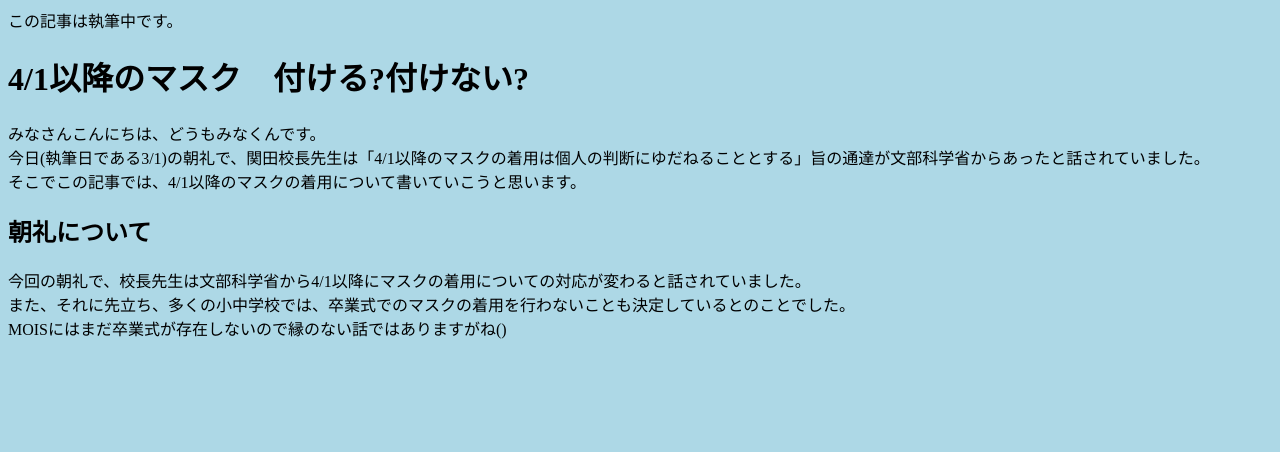
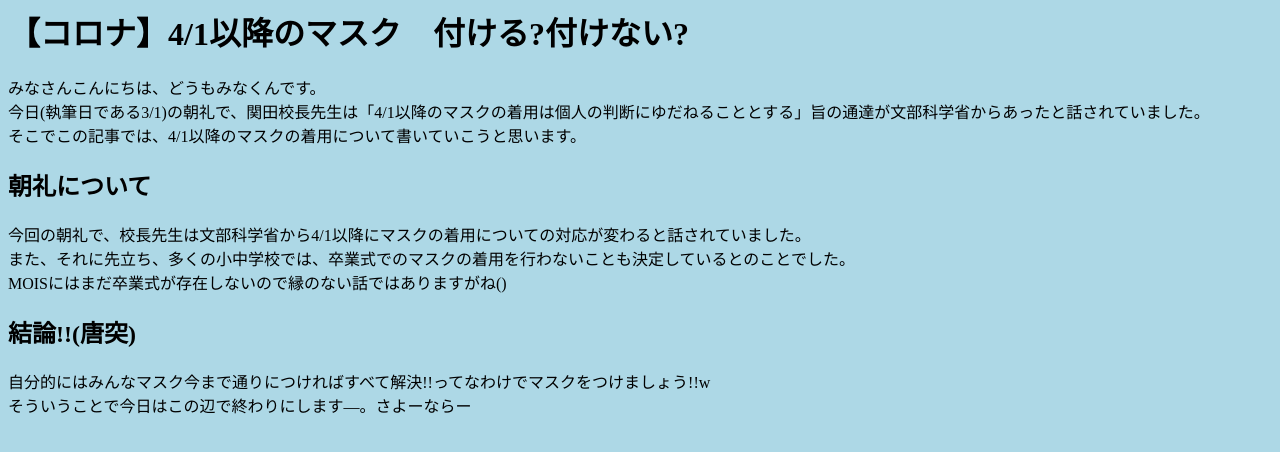
Before and after one commit to scsw0/mois, a plain HTML site: page pages/002/index.html in a window 1280 px wide. Drawn offline with Linux system fonts and the light colour scheme.

Commit message:
Update index.html

```diff
--- a/pages/002/index.html
+++ b/pages/002/index.html
@@ -3,11 +3,10 @@
   <html>
     <head>
       <meta charset="utf-8" />
-      <title>執筆中 - みなくんのMOIS生向けブログ</title>
+      <title>【コロナ】4/1以降のマスク　付ける?付けない? - みなくんのMOIS生向けブログ</title>
     </head>
     <body style="background: lightblue;">
-      この記事は執筆中です。
-      <h1>4/1以降のマスク　付ける?付けない?</h1>
+      <h1>【コロナ】4/1以降のマスク　付ける?付けない?</h1>
       みなさんこんにちは、どうもみなくんです。<br>
       今日(執筆日である3/1)の朝礼で、関田校長先生は「4/1以降のマスクの着用は個人の判断にゆだねることとする」旨の通達が文部科学省からあったと話されていました。<br>
       そこでこの記事では、4/1以降のマスクの着用について書いていこうと思います。<br>
@@ -15,5 +14,8 @@
       今回の朝礼で、校長先生は文部科学省から4/1以降にマスクの着用についての対応が変わると話されていました。<br>
       また、それに先立ち、多くの小中学校では、卒業式でのマスクの着用を行わないことも決定しているとのことでした。<br>
       MOISにはまだ卒業式が存在しないので縁のない話ではありますがね()<br>
+      <h2>結論!!(唐突)</h2>
+      自分的にはみんなマスク今まで通りにつければすべて解決!!ってなわけでマスクをつけましょう!!w<br>
+      そういうことで今日はこの辺で終わりにします―。さよーならー<br>
     </body>
   </html>
```
